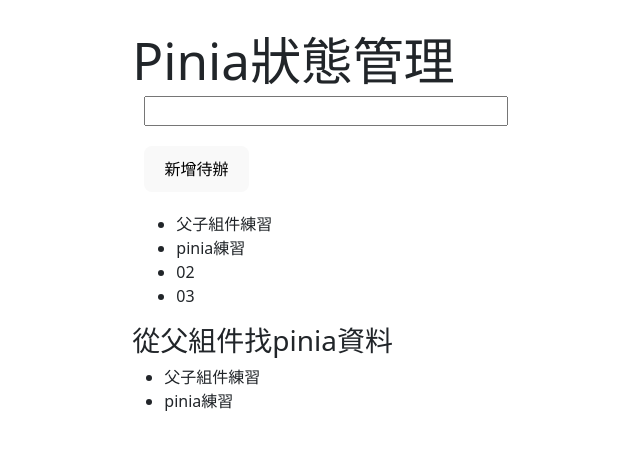
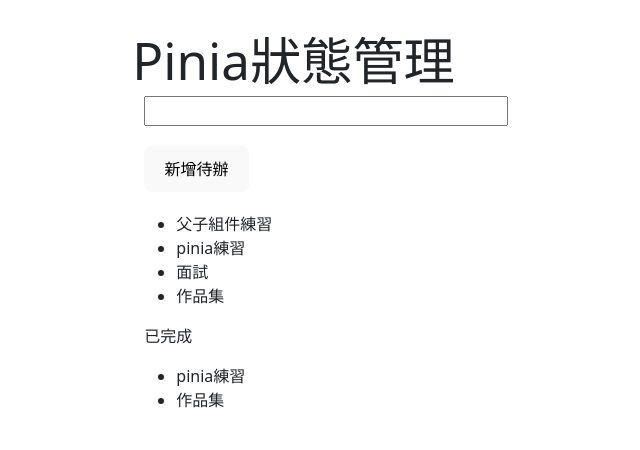
Before and after one commit to yanniao0827/Vue, a Vue app in the folder PRACTICE/form_validate/: page / in a window 1280 px wide. Shown: the top 450 px of the page, without its empty margins (314-954 px from the left). Built offline with nearby package versions, Linux system fonts and the light colour scheme.

Commit message:
0806 4-7.由getters呼叫pinia資料

```diff
--- a/PRACTICE/form_validate/src/App_pinia.vue
+++ b/PRACTICE/form_validate/src/App_pinia.vue
@@ -7,10 +7,10 @@
 
 <template>
 <PiniaStore />
-<h3>從父組件找pinia資料</h3>
+<!-- <h3>從父組件呼叫pinia資料</h3>
 <ul class="list">
   <li v-for="item in todoStore.todos">{{ item.text }}</li>
-</ul>
+</ul> -->
 </template>
 
 <style scoped>
--- a/PRACTICE/form_validate/src/components/PiniaStore.vue
+++ b/PRACTICE/form_validate/src/components/PiniaStore.vue
@@ -4,7 +4,9 @@
 import {testStore} from '../stores/testStore';
 // 讓testStore的值可以在這個檔案中被引用
 const todoStore=testStore();
-console.log(todoStore);
+// console.log(todoStore);
+import {storeToRefs} from 'pinia';
+const {finishTodos} = storeToRefs(todoStore);
 
 </script>
 
@@ -15,8 +17,10 @@
         <button>新增待辦</button>
         <ul class="list">
             <li class="item" v-for="item in todoStore.todos">{{ item.text }}</li>
-            <li class="item">02</li>
-            <li class="item">03</li>
+        </ul>
+        <p>已完成</p>
+        <ul class="list">
+            <li v-for="finish in finishTodos">{{ finish.text }}</li>
         </ul>
     </div>
 </template>
--- a/PRACTICE/form_validate/src/stores/testStore.js
+++ b/PRACTICE/form_validate/src/stores/testStore.js
@@ -1,7 +1,7 @@
 // 要設定pinia的資料
 // Action 修改狀態的方法，如改資料
+import { defineStore} from 'pinia'
 
-import { defineStore} from 'pinia'
 // test是我defineStore的名字
 export const testStore= defineStore ("test", {
  state:()=>({
@@ -15,12 +15,25 @@
         {
             id:2,
             text:'pinia練習',
+            isFinished:true
+        },
+        {
+            id:3,
+            text:'面試',
             isFinished:false
+        },
+        {
+            id:4,
+            text:'作品集',
+            isFinished:true
         }
     ]
  }),
  getters:{
     // 要被讀取的資料函式
+    finishTodos(state){
+        return state.todos.filter(todo=>todo.isFinished)
+    }
  },
  actions:{
     // 變更資料狀態的函式區
```
